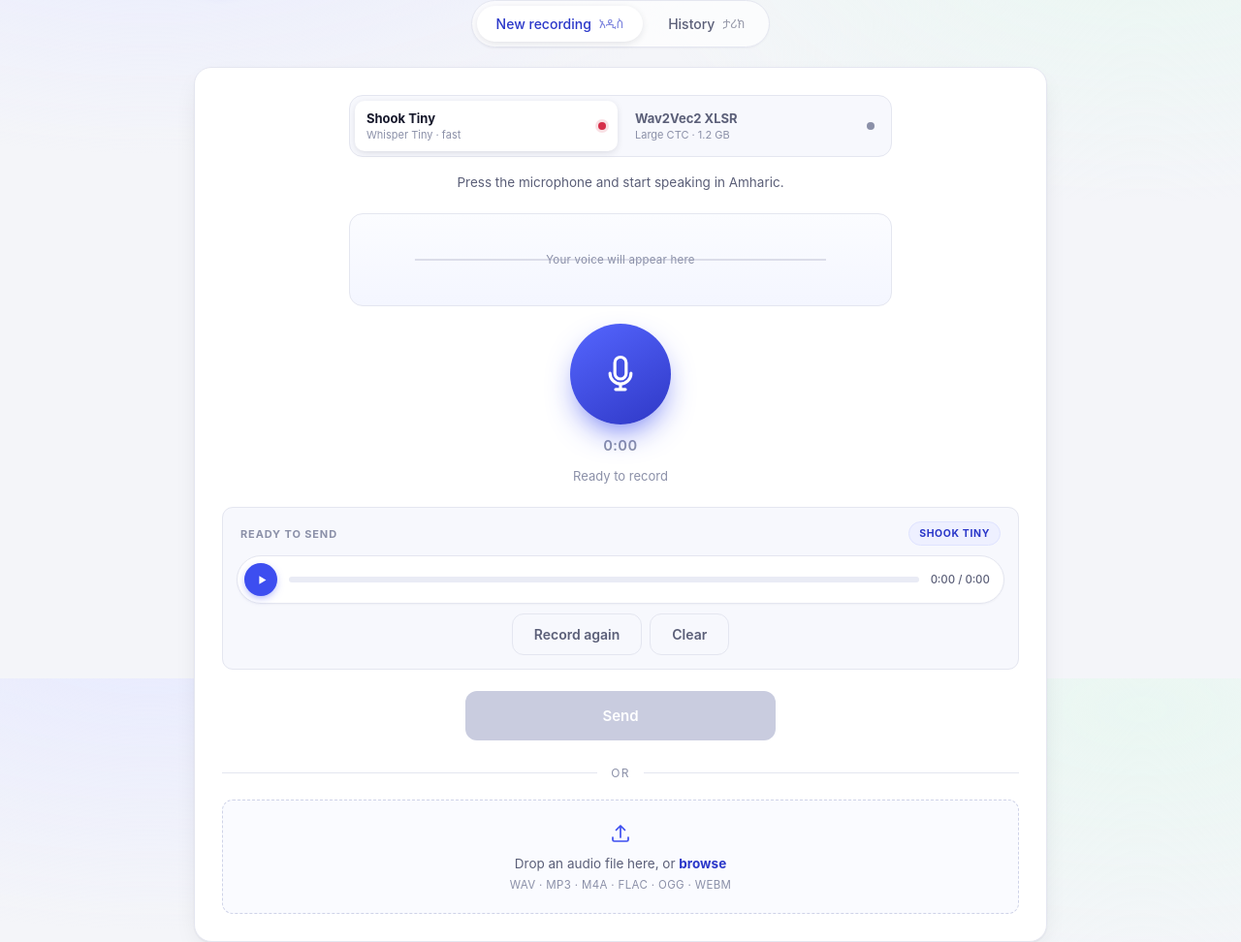
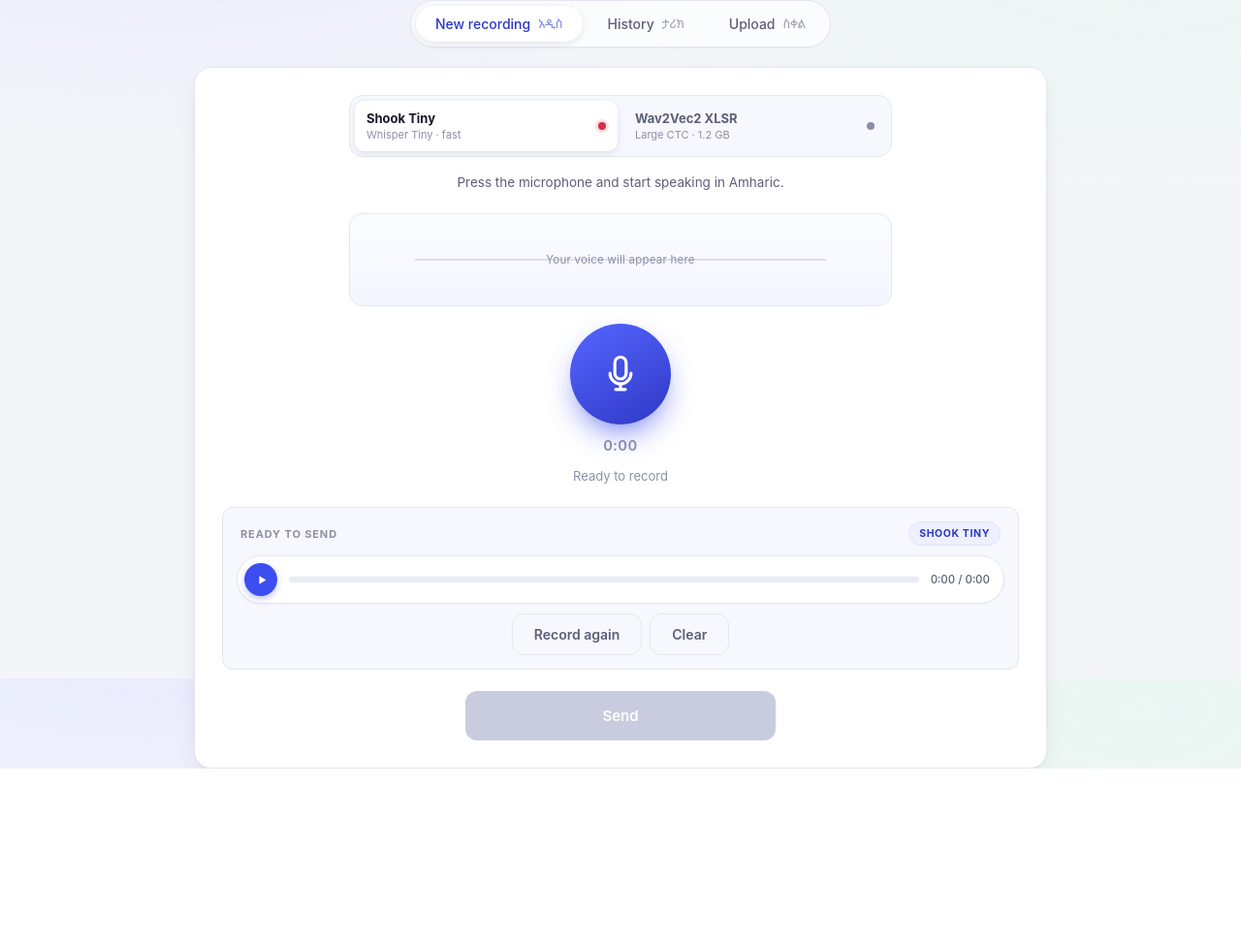
Before and after one commit to JoHaile/Amharic-Speech-to-Text, a Flask app: page / in a window 1280 px wide. Shown: the part 100-1072 px from the top of the page at 97% size. After the commit the page ends 893 px from the top, so only its background shows below. Run offline with Flask 3, Linux system fonts and the light colour scheme; data that the repository does not hold is empty.

Commit message:
Move upload to its own tab and make transcription text editable
- Replace in-pane drop zone with an Upload tab next to History; selecting a file opens New recording with the preview ready\n- Show transcription in an editable, auto-growing text box and copy the edited text

```diff
--- a/web/static/app.js
+++ b/web/static/app.js
@@ -10,8 +10,10 @@
   // ---- elements -----------------------------------------------------------
   const tabNew = $("tabNew");
   const tabHistory = $("tabHistory");
+  const tabUpload = $("tabUpload");
   const paneNew = $("paneNew");
   const paneHistory = $("paneHistory");
+  const paneUpload = $("paneUpload");
 
   const modelTabs = Array.from(document.querySelectorAll(".model-tab"));
   const modelDots = {};
@@ -529,18 +531,22 @@
 
   // ---- tabs ---------------------------------------------------------------
   function showTab(which) {
-    const isNew = which === "new";
-    tabNew.classList.toggle("is-active", isNew);
-    tabHistory.classList.toggle("is-active", !isNew);
-    tabNew.setAttribute("aria-selected", String(isNew));
-    tabHistory.setAttribute("aria-selected", String(!isNew));
-    paneNew.classList.toggle("is-active", isNew);
-    paneHistory.classList.toggle("is-active", !isNew);
-    if (!isNew) loadHistory();
+    const tabs = { new: tabNew, history: tabHistory, upload: tabUpload };
+    const panes = { new: paneNew, history: paneHistory, upload: paneUpload };
+    Object.keys(tabs).forEach((key) => {
+      const active = key === which;
+      if (tabs[key]) {
+        tabs[key].classList.toggle("is-active", active);
+        tabs[key].setAttribute("aria-selected", String(active));
+      }
+      if (panes[key]) panes[key].classList.toggle("is-active", active);
+    });
+    if (which === "history") loadHistory();
   }
 
   tabNew.addEventListener("click", () => showTab("new"));
   tabHistory.addEventListener("click", () => showTab("history"));
+  if (tabUpload) tabUpload.addEventListener("click", () => showTab("upload"));
 
   // ---- model selection ----------------------------------------------------
   modelTabs.forEach((btn) => {
@@ -943,6 +949,7 @@
     resultCard.hidden = true;
     resultModel.hidden = true;
     setPending(file, file.name, "upload", 0);
+    showTab("new");
   }
 
   fileInput.addEventListener("change", (e) => takeFile(e.target.files && e.target.files[0]));
@@ -1009,7 +1016,9 @@
       const text = (data.text || "").trim();
       const doneKey = data.model || modelKey;
       const doneLabel = data.model_label || modelLabel(doneKey);
-      resultText.textContent = text || "(no speech detected)";
+      resultText.value = text || "(no speech detected)";
+      resultText.style.height = "auto";
+      resultText.style.height = Math.max(96, resultText.scrollHeight) + "px";
       resultMeta.innerHTML = metricsChips(data);
       resultModel.textContent = doneLabel;
       resultModel.classList.toggle("is-wav2vec2", isWav2Vec2(doneKey));
@@ -1037,19 +1046,20 @@
   sendBtn.addEventListener("click", send);
 
   copyBtn.addEventListener("click", async () => {
-    const text = resultText.textContent || "";
+    const text = (resultText.value || "").trim();
     if (!text) return;
     try {
       await navigator.clipboard.writeText(text);
       showToast("Copied to clipboard.");
     } catch (_) {
-      const range = document.createRange();
-      range.selectNodeContents(resultText);
-      const sel = window.getSelection();
-      sel.removeAllRanges();
-      sel.addRange(range);
+      try { resultText.focus(); resultText.select(); } catch (_) { /* ignore */ }
       showToast("Selected — press Ctrl+C to copy.");
     }
+  });
+
+  resultText.addEventListener("input", () => {
+    resultText.style.height = "auto";
+    resultText.style.height = Math.max(96, resultText.scrollHeight) + "px";
   });
 
   // ---- history ------------------------------------------------------------
--- a/web/static/style.css
+++ b/web/static/style.css
@@ -619,12 +619,27 @@ main { max-width: 880px; margin: 0 auto; }
 }
 
 .result-text {
+  display: block;
+  width: 100%;
+  min-height: 96px;
   font-family: var(--amharic);
   font-size: 25px;
   line-height: 1.85;
   margin: 10px 0 16px;
+  padding: 14px 16px;
   word-break: break-word;
   white-space: pre-wrap;
+  color: var(--ink);
+  background: #f7f8fd;
+  border: 1px solid var(--line);
+  border-radius: var(--radius-sm);
+  resize: vertical;
+  outline: none;
+}
+
+.result-text:focus {
+  border-color: var(--brand);
+  box-shadow: 0 0 0 3px var(--brand-soft);
 }
 
 .result-meta {
--- a/web/templates/index.html
+++ b/web/templates/index.html
@@ -31,6 +31,10 @@
       <span class="tab-label">History</span>
       <span class="tab-am">ታሪክ</span>
       <span class="tab-count" id="historyCount" hidden>0</span>
+    </button>
+    <button class="tab" id="tabUpload" role="tab" aria-selected="false">
+      <span class="tab-label">Upload</span>
+      <span class="tab-am">ስቀል</span>
     </button>
   </nav>
 
@@ -97,17 +101,6 @@
           <span class="btn-label">Send</span>
           <span class="spinner" hidden></span>
         </button>
-
-        <div class="divider"><span>or</span></div>
-
-        <label class="drop" id="drop">
-          <input type="file" id="fileInput" accept="audio/*,.wav,.mp3,.m4a,.flac,.ogg,.opus,.webm,.aac,.wma" hidden>
-          <span class="drop-ico" aria-hidden="true">
-            <svg viewBox="0 0 24 24"><path d="M12 16V4m0 0L7.5 8.5M12 4l4.5 4.5M4 16v2.5A1.5 1.5 0 0 0 5.5 20h13a1.5 1.5 0 0 0 1.5-1.5V16"/></svg>
-          </span>
-          <span class="drop-main">Drop an audio file here, or <b>browse</b></span>
-          <span class="drop-sub">WAV · MP3 · M4A · FLAC · OGG · WEBM</span>
-        </label>
       </div>
 
       <div class="card result-card" id="resultCard" hidden>
@@ -118,7 +111,7 @@
             <button class="btn btn-ghost btn-sm" id="copyBtn">Copy</button>
           </div>
         </div>
-        <p class="result-text" id="resultText"></p>
+        <textarea class="result-text" id="resultText" rows="4" spellcheck="false" aria-label="Transcription text"></textarea>
         <div class="result-meta" id="resultMeta"></div>
       </div>
 
@@ -146,6 +139,20 @@
 
       <div class="history-list" id="historyList"></div>
     </section>
+
+    <!-- ================= UPLOAD PANE ================= -->
+    <section class="pane" id="paneUpload">
+      <div class="card">
+        <label class="drop" id="drop">
+          <input type="file" id="fileInput" accept="audio/*,.wav,.mp3,.m4a,.flac,.ogg,.opus,.webm,.aac,.wma" hidden>
+          <span class="drop-ico" aria-hidden="true">
+            <svg viewBox="0 0 24 24"><path d="M12 16V4m0 0L7.5 8.5M12 4l4.5 4.5M4 16v2.5A1.5 1.5 0 0 0 5.5 20h13a1.5 1.5 0 0 0 1.5-1.5V16"/></svg>
+          </span>
+          <span class="drop-main">Drop an audio file here, or <b>browse</b></span>
+          <span class="drop-sub">WAV · MP3 · M4A · FLAC · OGG · WEBM</span>
+        </label>
+      </div>
+    </section>
   </main>
 
   <div class="toast" id="toast" hidden><span id="toastText"></span></div>
```
